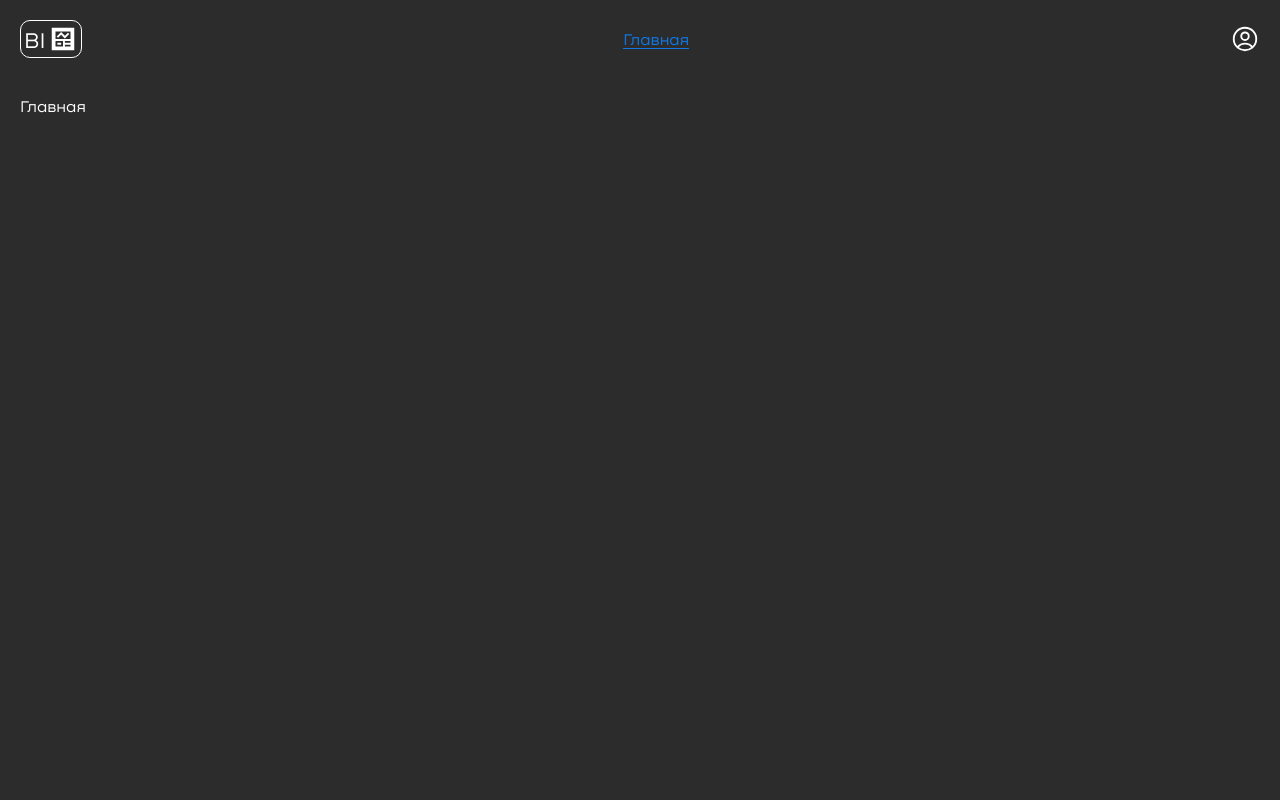
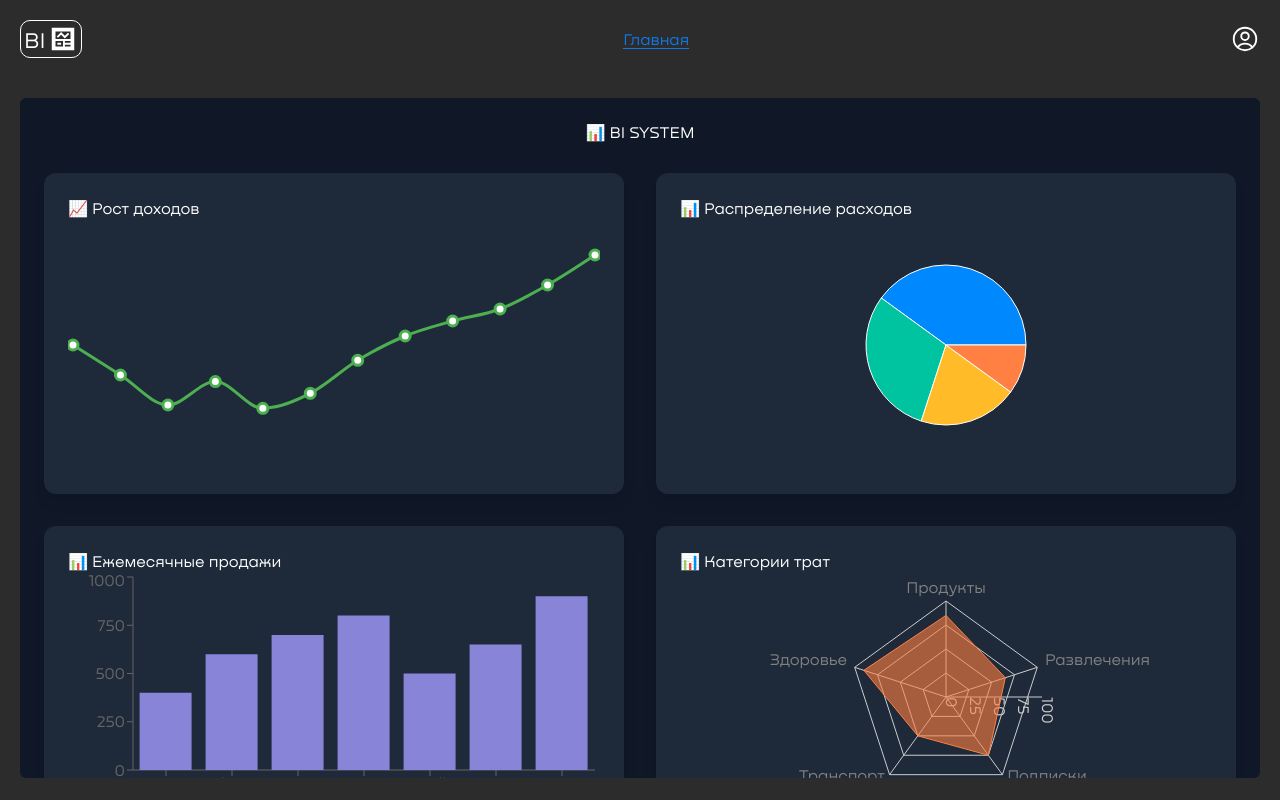
Before and after one commit to DaVas255/bi_frontend, a Next.js app: page / in a window 1280 px wide. Built offline with nearby package versions, Linux system fonts and the light colour scheme; a web font is replaced by a local one.

Commit message:
feat: home page

```diff
--- a/package.json
+++ b/package.json
@@ -16,6 +16,7 @@
     "axios": "^1.7.9",
     "clsx": "^2.1.1",
     "dayjs": "^1.11.13",
+    "framer-motion": "^12.4.10",
     "jose": "^5.9.6",
     "js-cookie": "^3.0.5",
     "lodash.debounce": "^4.0.8",
@@ -28,6 +29,7 @@
     "react-google-recaptcha": "^3.1.0",
     "react-hook-form": "^7.54.2",
     "react-hot-toast": "^2.5.2",
+    "recharts": "^2.15.1",
     "sass": "^1.85.0",
     "sonner": "^1.7.2",
     "tailwindcss": "^4.0.9"
--- a/src/app/page.tsx
+++ b/src/app/page.tsx
@@ -1,9 +1,11 @@
 import { Metadata } from 'next'
+
+import Home from '@/components/features/Home/Home'
 
 export const metadata: Metadata = {
   title: 'Главная'
 }
 
 export default function HomePage() {
-  return <div className=''>Главная</div>
+  return <Home />
 }
--- /dev/null
+++ b/src/components/features/Home/Home.tsx
@@ -0,0 +1,160 @@
+'use client'
+
+import { motion } from 'framer-motion'
+import {
+  Bar,
+  BarChart,
+  Cell,
+  Legend,
+  Line,
+  LineChart,
+  Pie,
+  PieChart,
+  PolarAngleAxis,
+  PolarGrid,
+  PolarRadiusAxis,
+  Radar,
+  RadarChart,
+  ResponsiveContainer,
+  Tooltip,
+  XAxis,
+  YAxis
+} from 'recharts'
+
+import { barData, lineData, pieData, radarData } from './mock'
+
+const COLORS = ['#0088FE', '#00C49F', '#FFBB28', '#FF8042']
+
+export default function Home() {
+  return (
+    <div className='w-full h-full rounded-md overflow-auto bg-gray-900 text-white p-6'>
+      <motion.h1
+        initial={{ opacity: 0, y: -20 }}
+        animate={{ opacity: 1, y: 0 }}
+        transition={{ duration: 0.8 }}
+        className='text-3xl font-bold text-center'
+      >
+        📊 BI SYSTEM
+      </motion.h1>
+
+      <div className='grid md:grid-cols-2 gap-8 mt-8'>
+        {/* Линейный график */}
+        <motion.div
+          initial={{ opacity: 0, scale: 0.9 }}
+          animate={{ opacity: 1, scale: 1 }}
+          transition={{ duration: 1 }}
+          className='bg-gray-800 p-6 rounded-xl shadow-lg'
+        >
+          <h2 className='text-xl font-semibold mb-4'>📈 Рост доходов</h2>
+          <ResponsiveContainer
+            width='100%'
+            height={250}
+          >
+            <LineChart data={lineData}>
+              <Tooltip />
+              <Line
+                type='monotone'
+                dataKey='value'
+                stroke='#4CAF50'
+                strokeWidth={3}
+                dot={{ r: 5 }}
+              />
+            </LineChart>
+          </ResponsiveContainer>
+        </motion.div>
+
+        {/* Круговой график */}
+        <motion.div
+          initial={{ opacity: 0, scale: 0.9 }}
+          animate={{ opacity: 1, scale: 1 }}
+          transition={{ duration: 1 }}
+          className='bg-gray-800 p-6 rounded-xl shadow-lg'
+        >
+          <h2 className='text-xl font-semibold mb-4'>
+            📊 Распределение расходов
+          </h2>
+          <ResponsiveContainer
+            width='100%'
+            height={250}
+          >
+            <PieChart>
+              <Pie
+                data={pieData}
+                dataKey='value'
+                cx='50%'
+                cy='50%'
+                outerRadius={80}
+              >
+                {pieData.map((_, index) => (
+                  <Cell
+                    key={`cell-${index}`}
+                    fill={COLORS[index % COLORS.length]}
+                  />
+                ))}
+              </Pie>
+              <Tooltip />
+            </PieChart>
+          </ResponsiveContainer>
+        </motion.div>
+
+        {/* Столбчатый график */}
+        <motion.div
+          initial={{ opacity: 0, scale: 0.9 }}
+          animate={{ opacity: 1, scale: 1 }}
+          transition={{ duration: 1 }}
+          className='bg-gray-800 p-6 rounded-xl shadow-lg'
+        >
+          <h2 className='text-xl font-semibold mb-4'>📊 Ежемесячные продажи</h2>
+          <ResponsiveContainer
+            width='100%'
+            height={250}
+          >
+            <BarChart data={barData}>
+              <XAxis dataKey='name' />
+              <YAxis />
+              <Tooltip />
+              <Legend />
+              <Bar
+                dataKey='продажи'
+                fill='#8884d8'
+              />
+            </BarChart>
+          </ResponsiveContainer>
+        </motion.div>
+
+        {/* Радарный график */}
+        <motion.div
+          initial={{ opacity: 0, scale: 0.9 }}
+          animate={{ opacity: 1, scale: 1 }}
+          transition={{ duration: 1 }}
+          className='bg-gray-800 p-6 rounded-xl shadow-lg'
+        >
+          <h2 className='text-xl font-semibold mb-4'>📊 Категории трат</h2>
+          <ResponsiveContainer
+            width='100%'
+            height={250}
+          >
+            <RadarChart
+              cx='50%'
+              cy='50%'
+              outerRadius='80%'
+              data={radarData}
+            >
+              <PolarGrid />
+              <PolarAngleAxis dataKey='category' />
+              <PolarRadiusAxis />
+              <Radar
+                name='Расход'
+                dataKey='расход'
+                stroke='#FF8042'
+                fill='#FF8042'
+                fillOpacity={0.6}
+              />
+              <Tooltip />
+            </RadarChart>
+          </ResponsiveContainer>
+        </motion.div>
+      </div>
+    </div>
+  )
+}
--- /dev/null
+++ b/src/components/features/Home/mock.ts
@@ -0,0 +1,39 @@
+export const lineData = [
+  { name: 'Янв', value: 400 },
+  { name: 'Фев', value: 300 },
+  { name: 'Мар', value: 200 },
+  { name: 'Апр', value: 278 },
+  { name: 'Май', value: 189 },
+  { name: 'Июн', value: 239 },
+  { name: 'Июл', value: 349 },
+  { name: 'Авг', value: 430 },
+  { name: 'Сен', value: 480 },
+  { name: 'Окт', value: 520 },
+  { name: 'Ноя', value: 600 },
+  { name: 'Дек', value: 700 }
+]
+
+export const pieData = [
+  { name: 'Продукты', value: 40 },
+  { name: 'Подписки', value: 30 },
+  { name: 'Развлечения', value: 20 },
+  { name: 'Другое', value: 10 }
+]
+
+export const barData = [
+  { name: 'Янв', продажи: 400 },
+  { name: 'Фев', продажи: 600 },
+  { name: 'Мар', продажи: 700 },
+  { name: 'Апр', продажи: 800 },
+  { name: 'Май', продажи: 500 },
+  { name: 'Июн', продажи: 650 },
+  { name: 'Июл', продажи: 900 }
+]
+
+export const radarData = [
+  { category: 'Продукты', расход: 85 },
+  { category: 'Развлечения', расход: 65 },
+  { category: 'Подписки', расход: 75 },
+  { category: 'Транспорт', расход: 50 },
+  { category: 'Здоровье', расход: 90 }
+]
```
Also changed, not shown: 1 other file (tests, documents, lock files or other folders).
